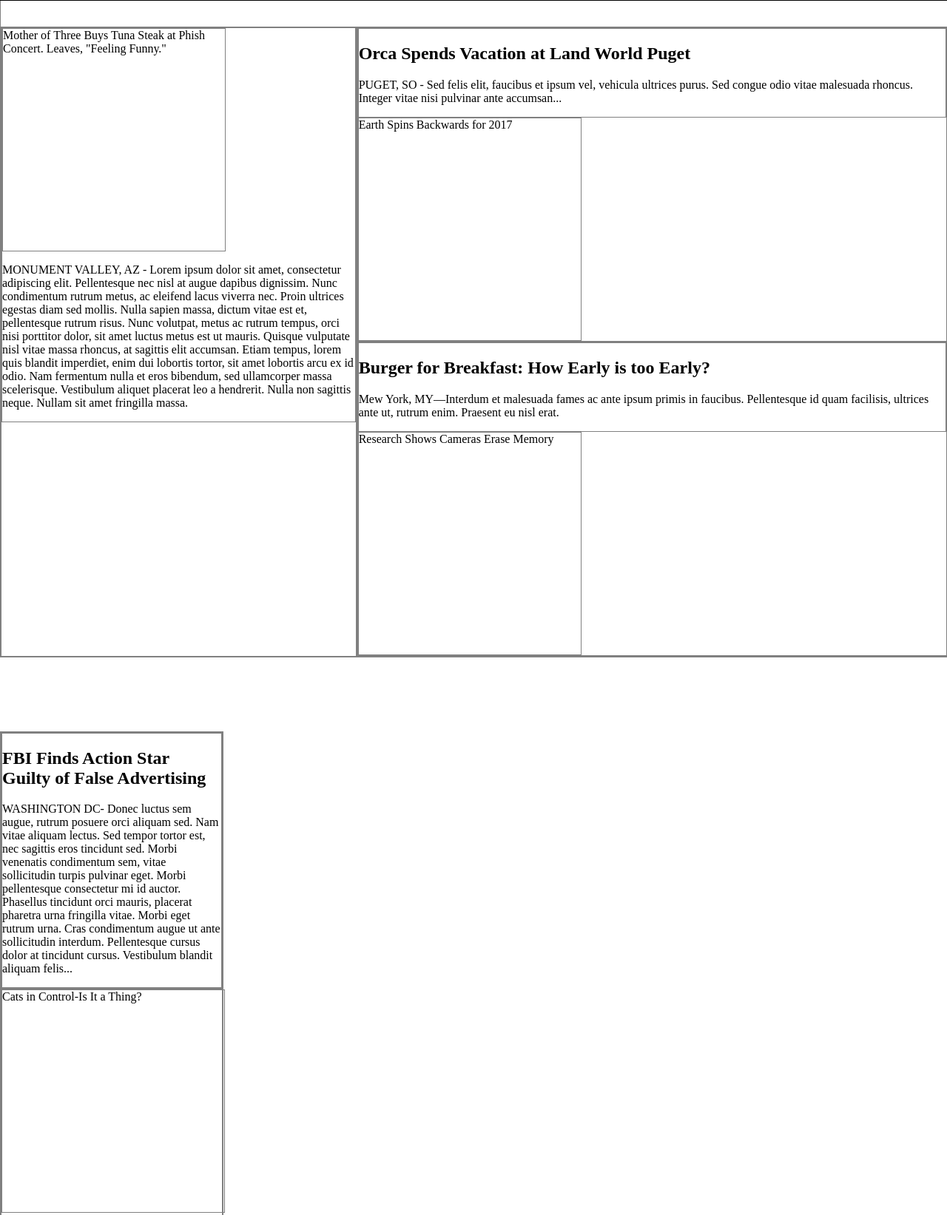
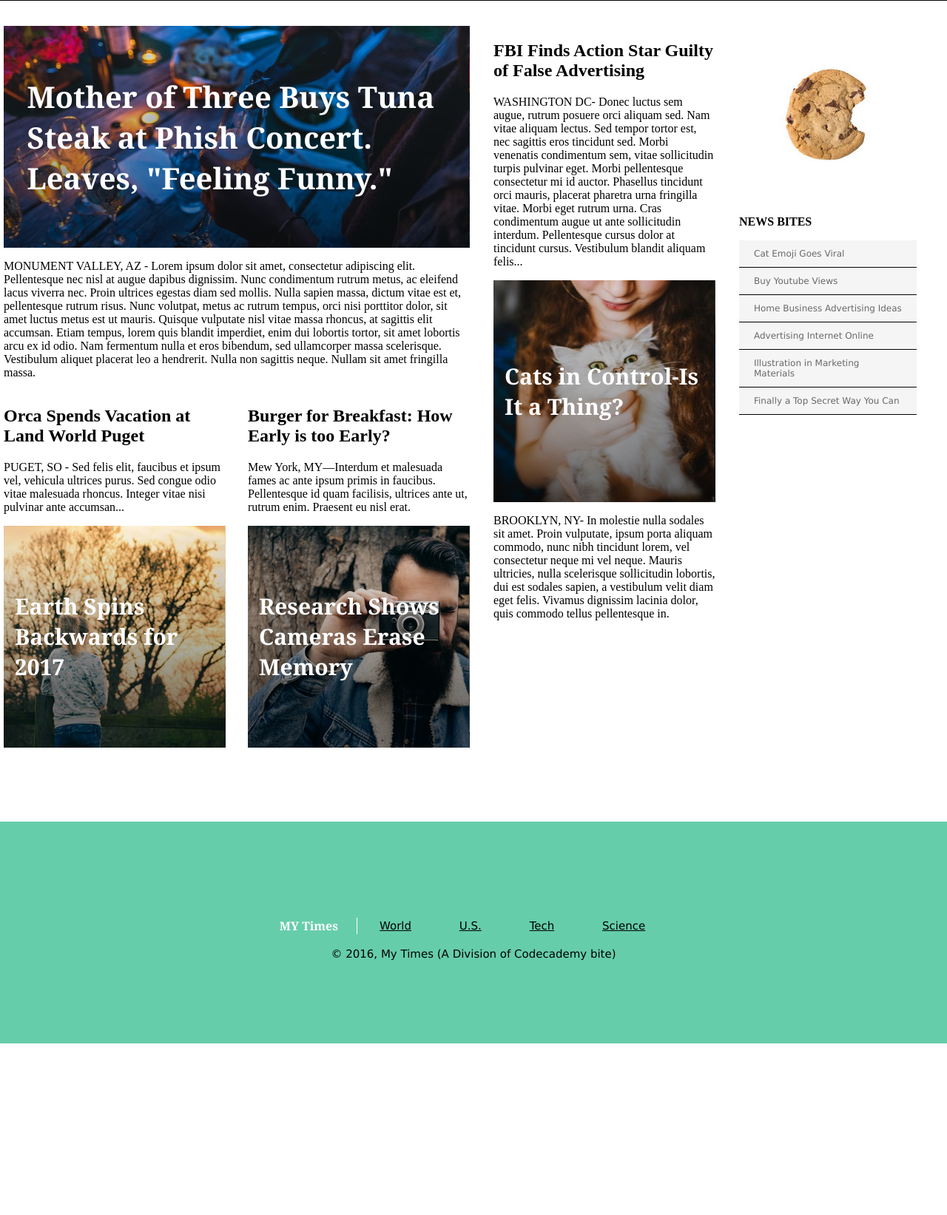
Before and after one commit to iceland01/testflex, a plain HTML site: page index.html in a window 1280 px wide. Shown: the part 80-1723 px from the top of the page at 74% size. After the commit the page ends 1491 px from the top, so only its background shows below. Drawn offline with Linux system fonts and the light colour scheme.

Commit message:
Final example flex

```diff
--- a/index.html
+++ b/index.html
@@ -36,7 +36,6 @@
             sed ullamcorper massa scelerisque. Vestibulum aliquet placerat leo a hendrerit. Nulla non sagittis neque. Nullam sit amet fringilla massa.
           </p>
         </div>
-      </div>
         <div class="stories">
           <div class="story">
             <div class="text-content">
@@ -86,13 +85,31 @@
       <div class="column small">
         <img src="./resources/images/img-news-bite.png" alt="">
         <div class="new-bites">
-          <h2>NEWS BITES</h2>
-          <span class="bite">Cat Emoji Goes Viral Buy Youtube Views Home Business Advertising Ideas Advertising Internet Online Illustration in Marketing Materials Finally a Top Secret Way You Can</span>
-
+        <h3>NEWS BITES</h3>
+        <span class="bite">Cat Emoji Goes Viral</span>
+        <span class="bite">Buy Youtube Views</span>
+        <span class="bite">Home Business Advertising Ideas</span>
+        <span class="bite">Advertising Internet Online</span>
+        <span class="bite">Illustration in Marketing Materials</span>
+        <span class="bite">Finally a Top Secret Way You Can</span>
+      </div>
         </div>
       </div>
     </div>
-
+    <footer>
+      <div class="info">
+        <span class="mytime">MY Times</span>
+        <nav>
+          <span><a href="#">World</a></span>
+          <span><a href="#">U.S.</a></span>
+          <span><a href="#">Tech</a></span>
+          <span><a href="#">Science</a></span>
+        </nav>
+      </div>
+      <div class="copyright">
+        © 2016, My Times (A Division of Codecademy bite)
+      </div>
+    </footer>
 
   </body>
 </html>
--- a/resources/css/style.css
+++ b/resources/css/style.css
@@ -31,9 +31,7 @@ nav span{
 a {
   color:black;
 }
-div {
-  border:1px solid gray;
-}
+
 
 .left{
   display: flex;
@@ -53,24 +51,116 @@ div {
 }
 .column {
   display: flex;
-  flex-direction: column;
+  flex-direction:column;
+  margin: 0 32px 0 0;
 }
 .column.large {
-  width: 630px;
+  width:630px;
+  margin-left: 5px;
 }
 
 .column.medium {
-  width: 300px;
+  width:300px;
 }
 
 .column.small {
-  width: 240px;
+  width:240px;
+}
+
+.lead-story {
+  display:block;
 }
 .image-content {
-  height: 300px;
-  width:300px
+  display: flex;
+  height:300px;
+  font-family: Georgia;
+  font-weight: bold;
+  font-size: 30px;
+  color: white;
+  align-items:center;
+  justify-content:center;
 }
 
-.lead-story.image-content{
-  background-image: url(https://s3.amazonaws.com/codecademy-content/courses/freelance-1/unit-4/img-story-main.png);
+.image-content span {
+
+ width:90%;
 }
+
+
+
+ .lead-story .image-content{
+  background-image: url(../images/img-story-main.png);
+  font-size: 40px;
+}
+
+
+
+.fall-cancelled.image-content{
+  background-image: url(../images/img-story-2.png);
+}
+
+.pop-culture.image-content{
+  background-image: url(../images/img-story-3.png);
+}
+
+.cat.image-content{
+  background-image: url(../images/img-story-1.png);
+}
+
+.stories {
+  display:flex;
+  justify-content:space-between;
+}
+
+.story {
+  display:flex;
+  flex-direction: column;
+  width:300px;
+}
+
+.new-bites h3 {
+  display: flex;
+  flex-flow:column;
+  font-size: 16px;
+  font-weight: bold;
+}
+
+.new-bites .bite {
+  display:block;
+  background-color: WhiteSmoke;
+  font-family: Verdana;
+  font-size: 12px;
+  color: DimGray;
+  padding: 11px 20px;
+  border-bottom: 1px solid black;
+
+}
+
+footer {
+  background-color:MediumAquamarine;
+  margin: auto;
+  font-family: Verdana;
+  font-size: 15px;
+  font-weight: 300;
+  display:flex;
+  width:100%;
+  align-items: center;
+  justify-content: center;
+  flex-flow: column;
+  height: 300px;
+}
+.info {display: flex;
+  align-items: center;
+}
+.mytime {
+  font-family: Georgia;
+  font-size: 16px;
+  font-weight: bold;
+  color: white;
+  padding: 0 25px 0 0;
+  border-right: 1px solid white;
+}
+
+footer a {
+  padding:10px 20px;
+}
```
